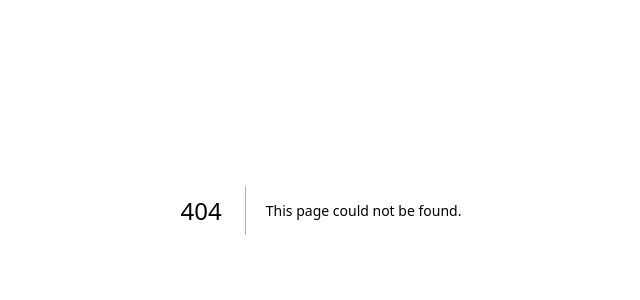
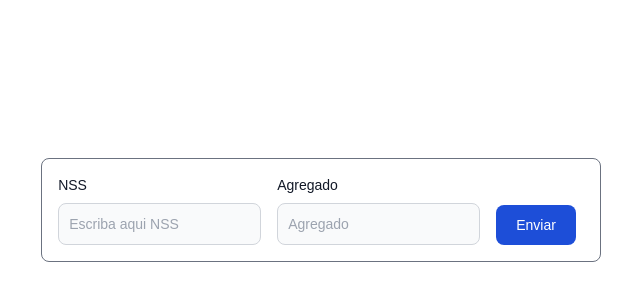
Before and after one commit to jdelbarcogarza-softtek/post-message-api, a Next.js app: page /avo in a window 1280 px wide. Before the commit this address had no page. Shown: the part 190-490 px from the top of the page, without its empty margins (319-959 px from the left). Built offline with nearby package versions, Linux system fonts and the light colour scheme.

Commit message:
agrega funcionalidad para demo avo

```diff
--- /dev/null
+++ b/app/avo/page.tsx
@@ -0,0 +1,26 @@
+"use client";
+import ImssDataInput from "@/components/ImssDataInput";
+import React, { useState } from "react";
+
+const Page = () => {
+  const [redirectUrl, setRedirectUrl] = useState("");
+
+  const setUrl = (value: string) => {
+    setRedirectUrl(value);
+  };
+
+  return (
+    <div>
+      <div className="flex flex-col gap-6 justify-center items-center w-full h-full min-h-dvh">
+        <ImssDataInput enableAvo generateUrlCallback={setUrl} />
+      {redirectUrl.length > 0 ? (
+        <a className="hover:underline hover:text-blue-800" href={redirectUrl} target="_blank">
+          {redirectUrl}
+        </a>
+      ) : null}
+      </div>
+    </div>
+  );
+};
+
+export default Page;
--- a/app/page.tsx
+++ b/app/page.tsx
@@ -9,9 +9,25 @@ export default function Home() {
           <ImssDataInput />
         </div>
 
+    {/* prod */}
+        {/* <iframe
+          id="target-iframe"
+          src="https://nice-ground-079198510.5.azurestaticapps.net"
+          className="min-h-screen w-full h-full"
+        />
+        */}
+
+        {/* hosted dev */}
+        {/* <iframe
+          id="target-iframe"
+          src="https://black-sky-0bcfa8610.5.azurestaticapps.net/"
+          className="min-h-screen w-full h-full"
+        />  */}
+
+        {/* localhost */}
         <iframe
           id="target-iframe"
-          src="https://nice-ground-079198510.5.azurestaticapps.net"
+          src="http://localhost:5173/"
           className="min-h-screen w-full h-full"
         />
       </main>
--- a/components/ImssDataInput.tsx
+++ b/components/ImssDataInput.tsx
@@ -1,8 +1,14 @@
 "use client";
 
-import React, { FormEvent } from "react";
+import React, { FormEvent, useState } from "react";
 
-const ImssDataInput = () => {
+interface Props {
+  enableAvo?: boolean; // desplegar input con funcionalidad de demo AVO.
+  generateUrlCallback?: (value: string) => void;
+}
+
+const ImssDataInput: React.FC<Props> = ({ enableAvo, generateUrlCallback }) => {
+  const [redirectUrl, setRedirectUrl] = useState("");
   const sendMessage = async (e: FormEvent<HTMLFormElement>) => {
     e.preventDefault();
 
@@ -10,14 +16,36 @@ const ImssDataInput = () => {
     const formData = new FormData(e.currentTarget);
 
     // Extract individual values using get()
-    const nss = formData.get("nss");
-    const agregado = formData.get("agregado");
+    const nss = formData.get("nss") as string;
+    const agregado = formData.get("agregado") as string;
+
+    const IS_LOCALHOST = window.location.hostname === "localhost";
+
+    // define target url
+    const targetUrl = IS_LOCALHOST
+      ? "http://localhost:5173"
+      : "falta definir ambientes correctamente";
+
+    if (enableAvo) {
+      const urlObj = new URL(targetUrl + "?");
+
+      urlObj.searchParams.set("nss", nss?.toString());
+      urlObj.searchParams.set("agregado", agregado?.toString());
+
+      // Funcionalida de AVO genera URl para abrir nuevo tab
+      setRedirectUrl(urlObj.toString());
+      if (generateUrlCallback) generateUrlCallback(urlObj.toString());
+    }
 
     // Get the iframe element and its contentWindow
-      const iframe = document.getElementById("target-iframe") as HTMLIFrameElement;
+    const iframe = document.getElementById(
+      "target-iframe"
+    ) as HTMLIFrameElement;
     if (iframe && iframe.contentWindow) {
       // Post message to the iframe's window
-        iframe.contentWindow.postMessage({ nss, agregado }, "http://localhost:5173");
+
+      // TODO: cambiar url para hacer post del mensaje dependiendo del ambiente.
+      iframe.contentWindow.postMessage({ nss, agregado }, targetUrl);
     } else {
       console.error("Iframe not found or contentWindow is not accessible.");
     }
```
Lines whose indentation alone changed are shown as unchanged.
